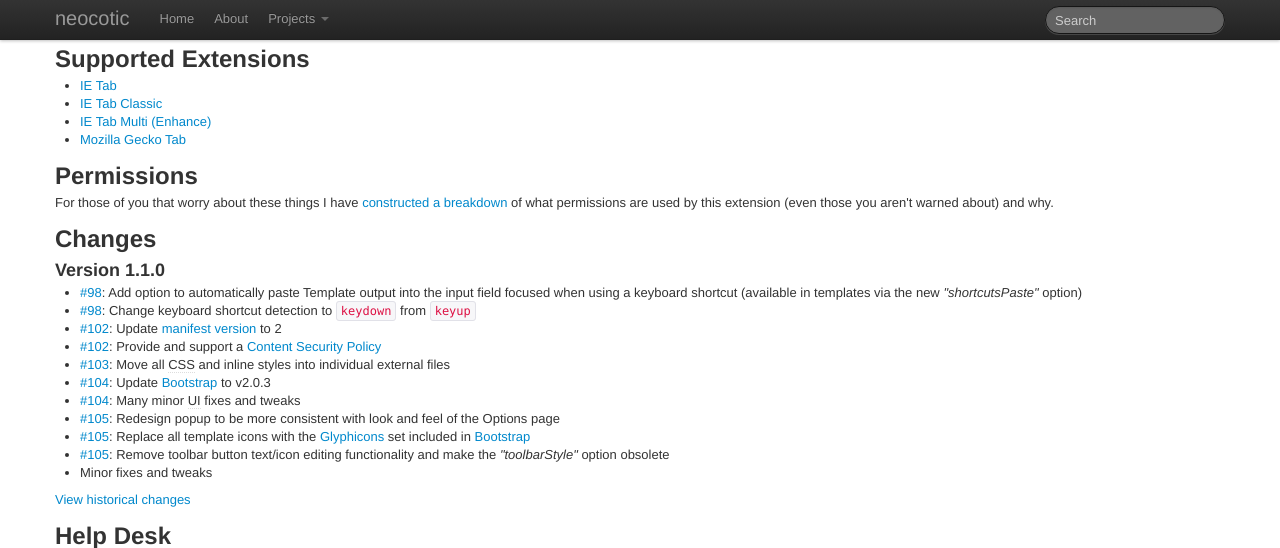
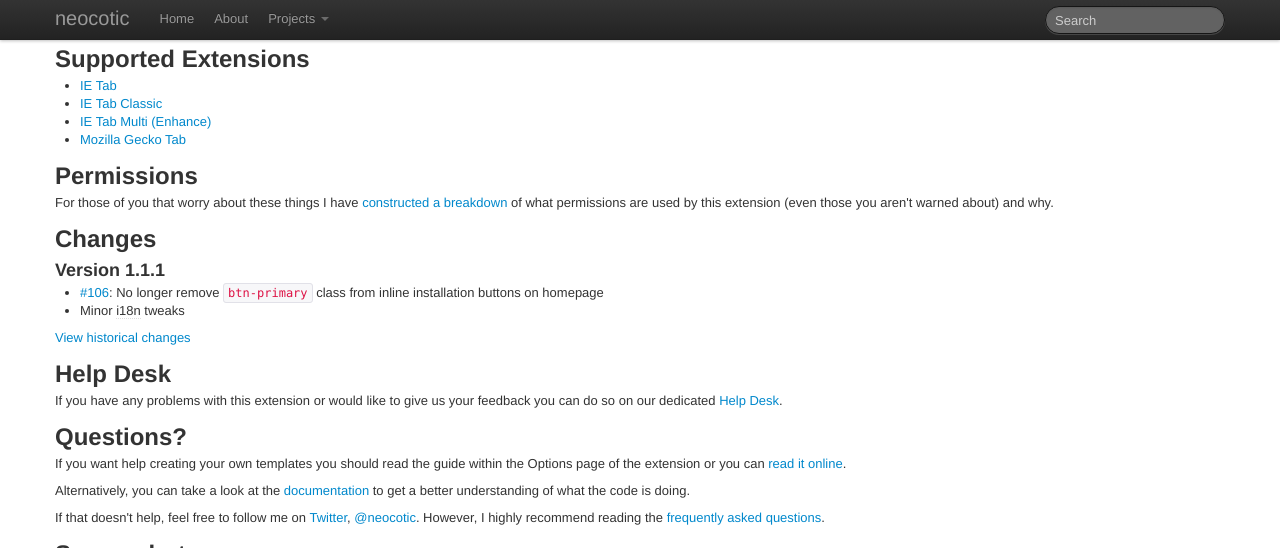
Before and after one commit to luckypoem11/luckypoem11.github.com, a Jekyll site: the page built from template/index.html, in a window 1280 px wide and 900 px high, scrolled down 666 px, cut to the strip 0-548 px from the top of the window. Built offline with Jekyll 4.4.1, drawn with Linux system fonts in a browser that asks for light colours; nearby versions of some CDN libraries.

Commit message:
updated template homepage for v1.1.1

```diff
--- a/_config.yml
+++ b/_config.yml
@@ -60,7 +60,7 @@ project:
   template: &template
     name: template
     title: Template
-    version: "1.1.0"
+    version: "1.1.1"
   undowikipediablackout: &undowikipediablackout
     name: UndoWikipediaBlackout
     title: Undo Wikipedia Blackout
--- a/index.html
+++ b/index.html
@@ -6,7 +6,7 @@ keywords: web, developer, programmer, software, engineer, java, javascript, html
 url: /
 hero:
   active: true
-  header: Template 1.1.0
+  header: Template 1.1.1
   content: >
     Packed full of UI enhancements, tweaks, bug fixes, and auto-paste functionality
     for keyboard shortcuts
@@ -18,7 +18,7 @@ hero:
       classes: btn-primary chrome_install_button
       text: Install
       title: Chrome Web Store
-    - url: https://github.com/neocotic/template/zipball/v1.1.0
+    - url: https://github.com/neocotic/template/zipball/v1.1.1
       classes: btn-success
       text: Download
       title: Hosted by GitHub
--- a/template/index.html
+++ b/template/index.html
@@ -140,51 +140,12 @@ carousel:
 <h3>Version {{site.project.template.version}}</h3>
 <ul>
   <li>
-    <a href="https://github.com/neocotic/template/issues/98">#98</a>: Add option
-    to automatically paste Template output into the input field focused when using
-    a keyboard shortcut (available in templates via the new <em>&quot;shortcutsPaste&quot;</em>
-    option)
+    <a href="https://github.com/neocotic/template/issues/106">#106</a>: No longer
+    remove <code>btn-primary</code> class from inline installation buttons on homepage
   </li>
   <li>
-    <a href="https://github.com/neocotic/template/issues/98">#98</a>: Change keyboard
-    shortcut detection to <code>keydown</code> from <code>keyup</code>
+    Minor <abbr rel="tooltip" title="Internationalization">i18n</abbr> tweaks
   </li>
-  <li>
-    <a href="https://github.com/neocotic/template/issues/102">#102</a>: Update <a href="http://code.google.com/chrome/extensions/manifestVersion.html">manifest version</a>
-    to 2
-  </li>
-  <li>
-    <a href="https://github.com/neocotic/template/issues/102">#102</a>: Provide
-    and support a <a href="http://code.google.com/chrome/extensions/contentSecurityPolicy.html">Content Security Policy</a>
-  </li>
-  <li>
-    <a href="https://github.com/neocotic/template/issues/103">#103</a>: Move all
-    <abbr rel="tooltip" title="Cascading Style Sheets">CSS</abbr> and inline styles
-    into individual external files
-  </li>
-  <li>
-    <a href="https://github.com/neocotic/template/issues/104">#104</a>: Update <a href="http://twitter.github.com/bootstrap">Bootstrap</a>
-    to v2.0.3
-  </li>
-  <li>
-    <a href="https://github.com/neocotic/template/issues/104">#104</a>: Many minor
-    <abbr rel="tooltip" title="User Interface">UI</abbr> fixes and tweaks
-  </li>
-  <li>
-    <a href="https://github.com/neocotic/template/issues/105">#105</a>: Redesign
-    popup to be more consistent with look and feel of the Options page
-  </li>
-  <li>
-    <a href="https://github.com/neocotic/template/issues/105">#105</a>: Replace
-    all template icons with the <a href="http://glyphicons.com">Glyphicons</a> set
-    included in <a href="http://twitter.github.com/bootstrap">Bootstrap</a>
-  </li>
-  <li>
-    <a href="https://github.com/neocotic/template/issues/105">#105</a>: Remove toolbar
-    button text/icon editing functionality and make the <em>&quot;toolbarStyle&quot;</em>
-    option obsolete
-  </li>
-  <li>Minor fixes and tweaks</li>
 </ul>
 <p><a href="/template/changes">View historical changes</a></p>
 <h2><a name="help-desk"></a>Help Desk</h2>
```
Also changed, not shown: template/changes.html (+10 -0 lines), template/docs/install.html (+2 -2 lines).
